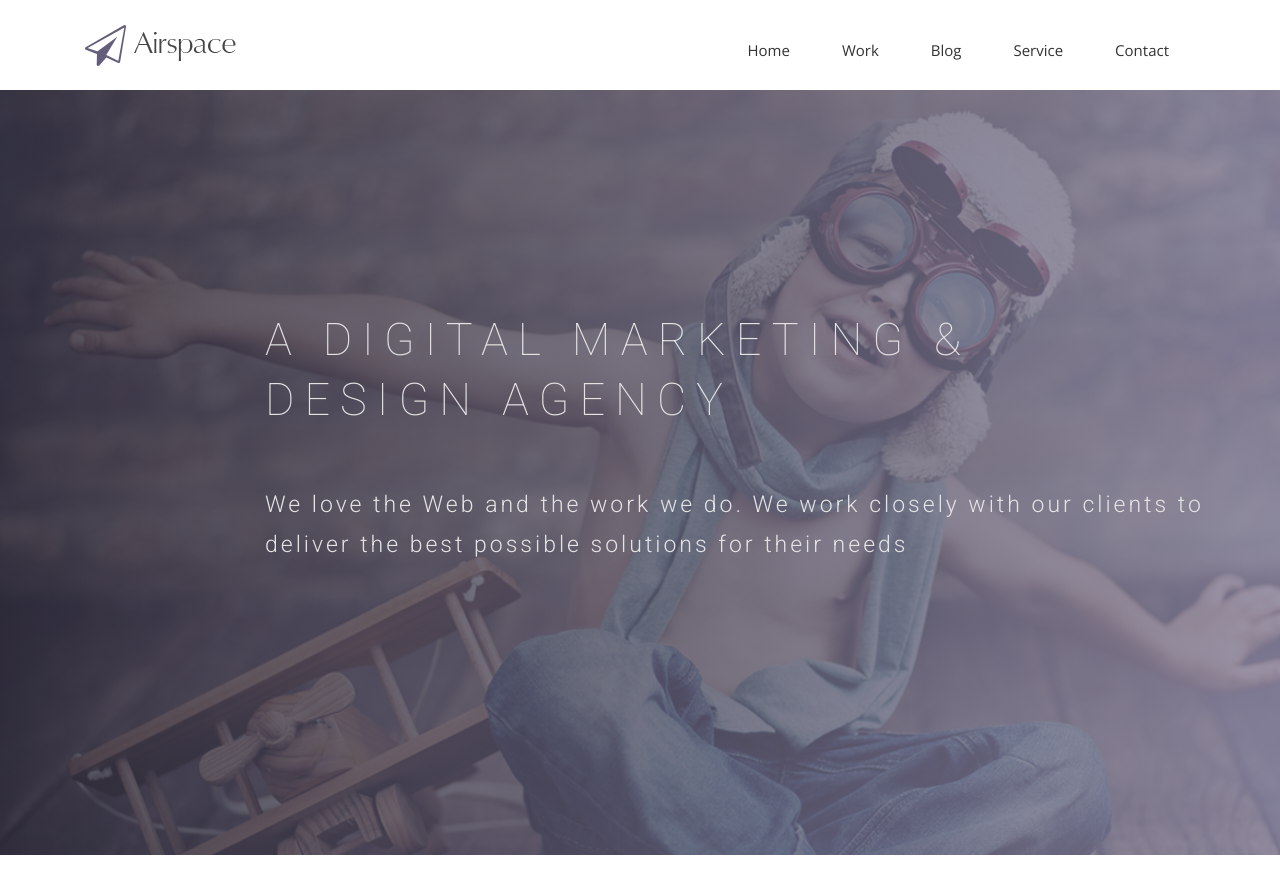
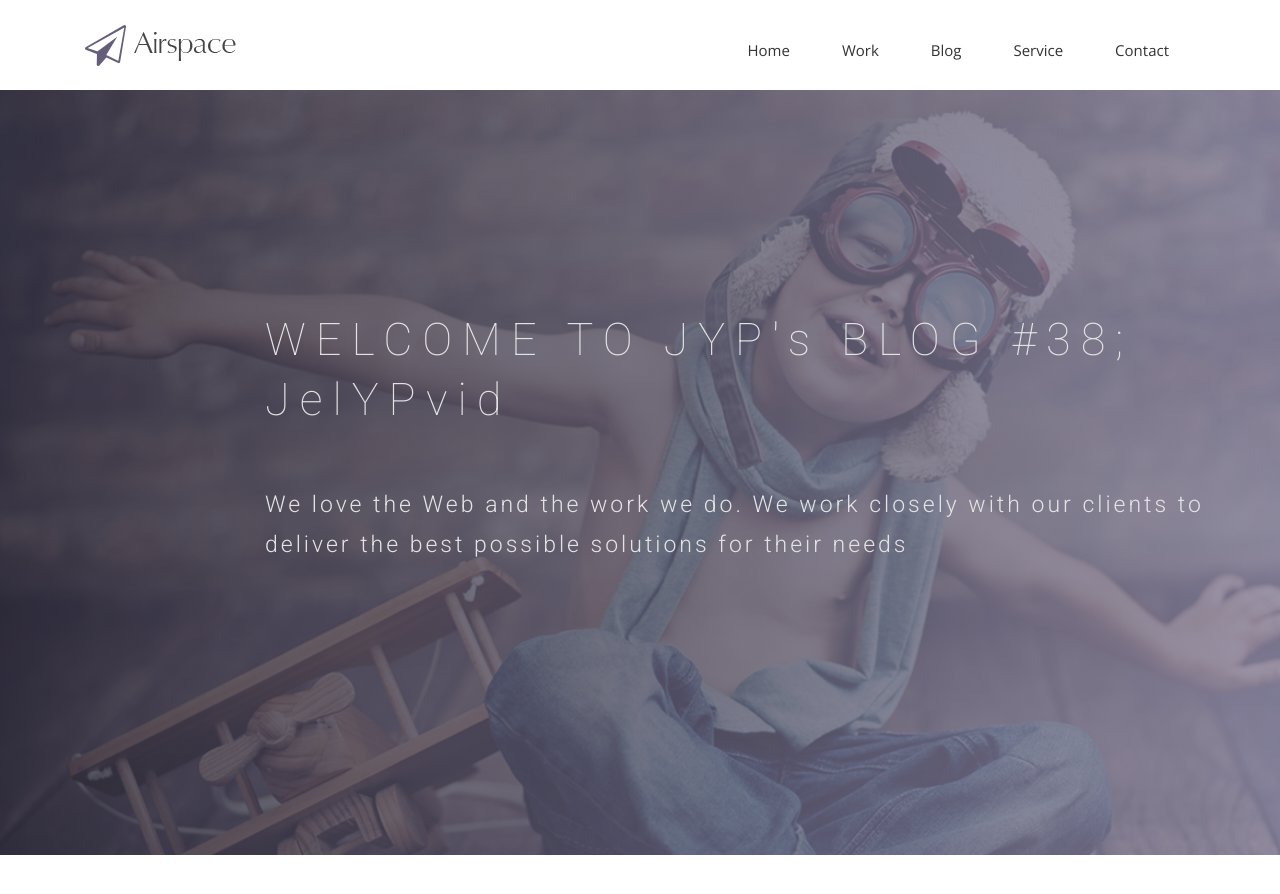
Before and after one commit to jyspark46/jyspark46.github.io, a Jekyll site: the page built from index.html, in a window 1280 px wide and 900 px high. Shown: the top 894 px of the window. Built offline with Jekyll 4.4.1, drawn with Linux system fonts in a browser that asks for light colours; nearby versions of some CDN libraries; some web fonts are replaced.

Commit message:
third commit

```diff
--- a/index.html
+++ b/index.html
@@ -10,7 +10,7 @@
     <div class="row">
       <div class="col-md-10 col-md-offset-2">
         <div class="block">
-          <h1 class="animated fadeInUp">A DIGITAL MARKETING &#38; <br> DESIGN AGENCY</h1>
+          <h1 class="animated fadeInUp">WELCOME TO JYP's BLOG #38; <br> JelYPvid</h1>
           <p class="animated fadeInUp">We love the Web and the work we do. We work closely with our clients to deliver the best possible solutions for their needs</p>
         </div>
       </div>
```
